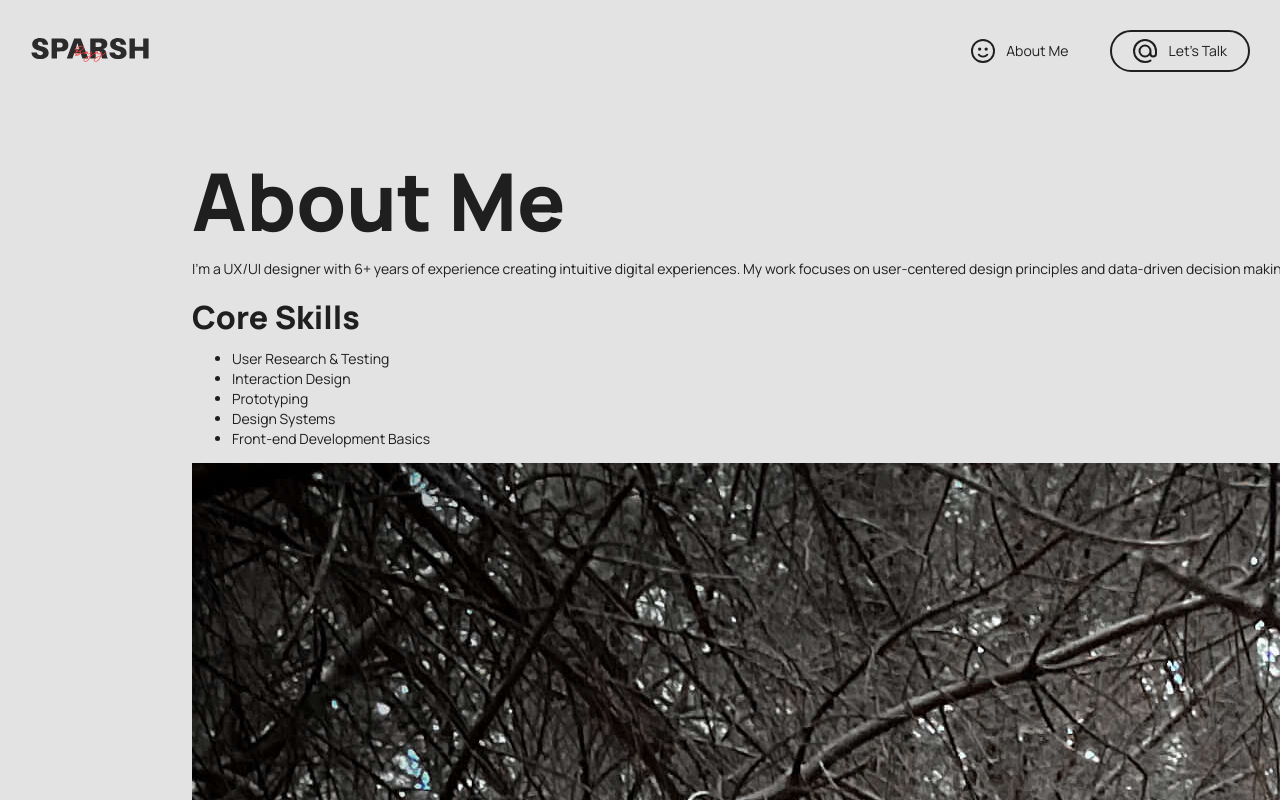
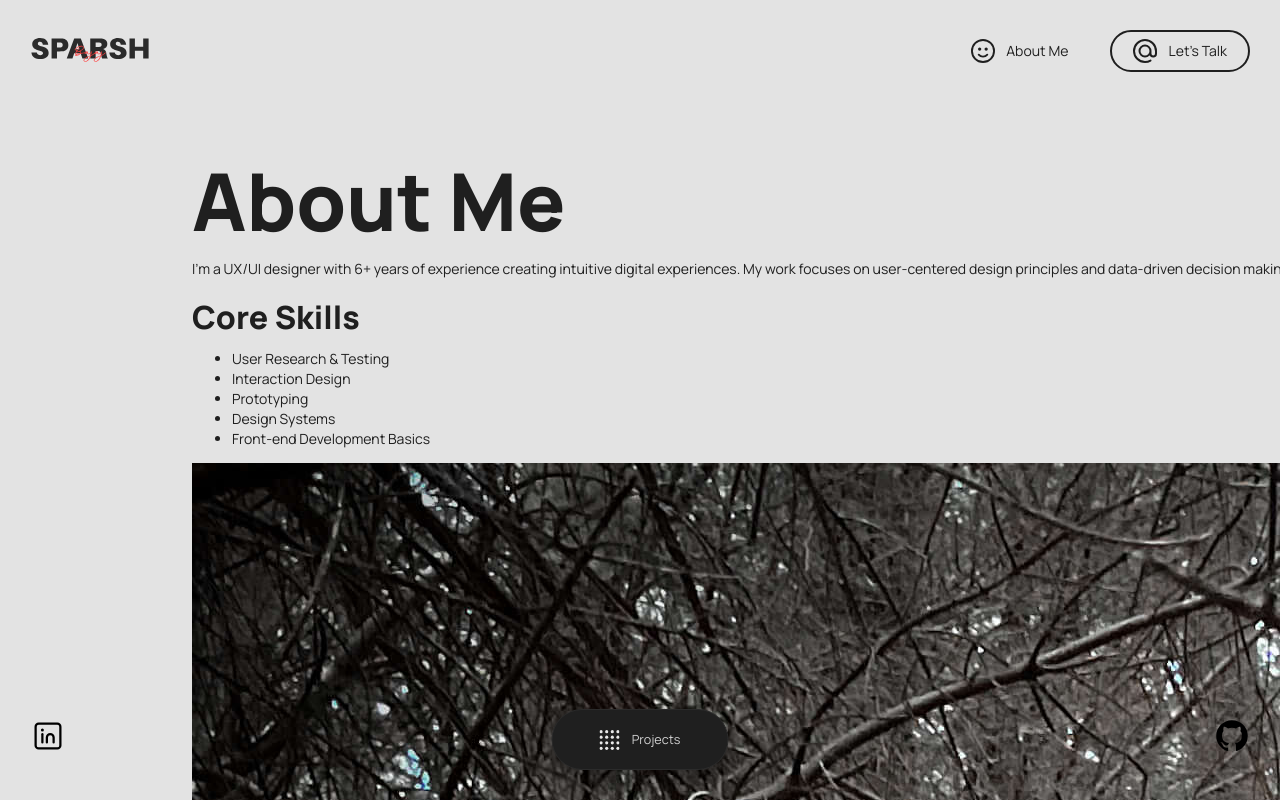
Before and after one commit to sparshbajaj/Portfolio-23, a React (Vite) app: page /about-me in a window 1280 px wide. Shown: the top 800 px of the page. Built offline with nearby package versions, Linux system fonts and the light colour scheme.

Commit message:
added footer.

```diff
--- a/src/App.tsx
+++ b/src/App.tsx
@@ -1,5 +1,6 @@
 import { BrowserRouter as Router, Routes, Route } from 'react-router-dom';
 import Header from './components/Header';
+import Footer from './components/Footer';
 import Home from './pages/Home';
 import About from './pages/About';
 import styles from './App.module.css';
@@ -15,6 +16,7 @@ function App() {
             <Route path="/about-me" element={<About />} />
           </Routes>
         </main>
+        <Footer />
       </div>
     </Router>
   );
--- /dev/null
+++ b/src/components/Footer.css
@@ -0,0 +1,51 @@
+/* Footer.css */
+.footer {
+    width: 100%;
+    color: white;
+    margin: 30px 0;
+    position: fixed;
+    bottom: 0.8rem;
+    right: 0;
+    left: 0;
+  }
+
+  .footer-container {
+    display: flex;
+    justify-content: space-between;
+    align-items: center;
+    padding: 0 30px;
+    margin-top: 30px;
+    inset: 0% 0% auto;
+    z-index: 4;
+    max-width: 1600px;
+    }
+
+  .footer-icon {
+    display: flex;
+    align-items: center;
+  }
+
+  .icon-link {
+    color: #a0aec0;
+    transition: color 0.3s ease;
+  }
+
+  .icon-link:hover {
+    color: white;
+  }
+
+  .icon {
+    width: 36px;
+    height: 36px;
+  }
+
+  .projects-islands-wrapper {
+    display: none;
+  }
+
+  /* Media query for tablet and desktop */
+  @media (min-width: 768px) {
+    .projects-islands-wrapper {
+      display: block;
+    }
+  }
--- /dev/null
+++ b/src/components/Footer.tsx
@@ -0,0 +1,67 @@
+import React, { useEffect, useState } from 'react';
+import './Footer.css';
+import ProjectsIsland from './ProjectsIsland';
+import linkedin from '/assets/linkedin-svgrepo-com.svg';
+import github from '/assets/github-svgrepo-com.svg';
+
+interface FooterProps {
+  className?: string;
+}
+
+const Footer: React.FC<FooterProps> = ({ className = '' }) => {
+  // Optional: Get the ProjectsIsland height to align icons perfectly
+  const [islandHeight, setIslandHeight] = useState<number | null>(null);
+
+  useEffect(() => {
+    // This runs after mount and will find the ProjectsIsland element
+    const projectsIslandElement = document.querySelector('.projects-islands-wrapper > *');
+    if (projectsIslandElement) {
+      const height = projectsIslandElement.getBoundingClientRect().height;
+      setIslandHeight(height);
+    }
+  }, []);
+
+  // Calculate vertical alignment if we have the island height
+  const iconStyle = islandHeight ? {
+    bottom: `calc(30px + ${islandHeight / 2 - 18}px)` // 18px is half of icon height
+  } : {};
+
+  return (
+    <footer className={`footer ${className}`}>
+      <div className="footer-container">
+        {/* Left icon */}
+        <div className="footer-icon" style={iconStyle}>
+          <a
+            href="https://linkedin.com/in/sparsh-bajaj"
+            target="_blank"
+            rel="noopener noreferrer"
+            aria-label="LinkedIn"
+            className="icon-link"
+          >
+            <img src={linkedin} className="icon" alt="LinkedIn profile link" />
+          </a>
+        </div>
+
+        {/* Middle component - hidden on mobile */}
+        <div className="projects-islands-wrapper">
+          <ProjectsIsland />
+        </div>
+
+        {/* Right icon */}
+        <div className="footer-icon" style={iconStyle}>
+          <a
+            href="https://github.com/sparshbajaj"
+            target="_blank"
+            rel="noopener noreferrer"
+            aria-label="GitHub"
+            className="icon-link"
+          >
+            <img src={github} className="icon" alt="GitHub profile link" />
+          </a>
+        </div>
+      </div>
+    </footer>
+  );
+};
+
+export default Footer;
```
